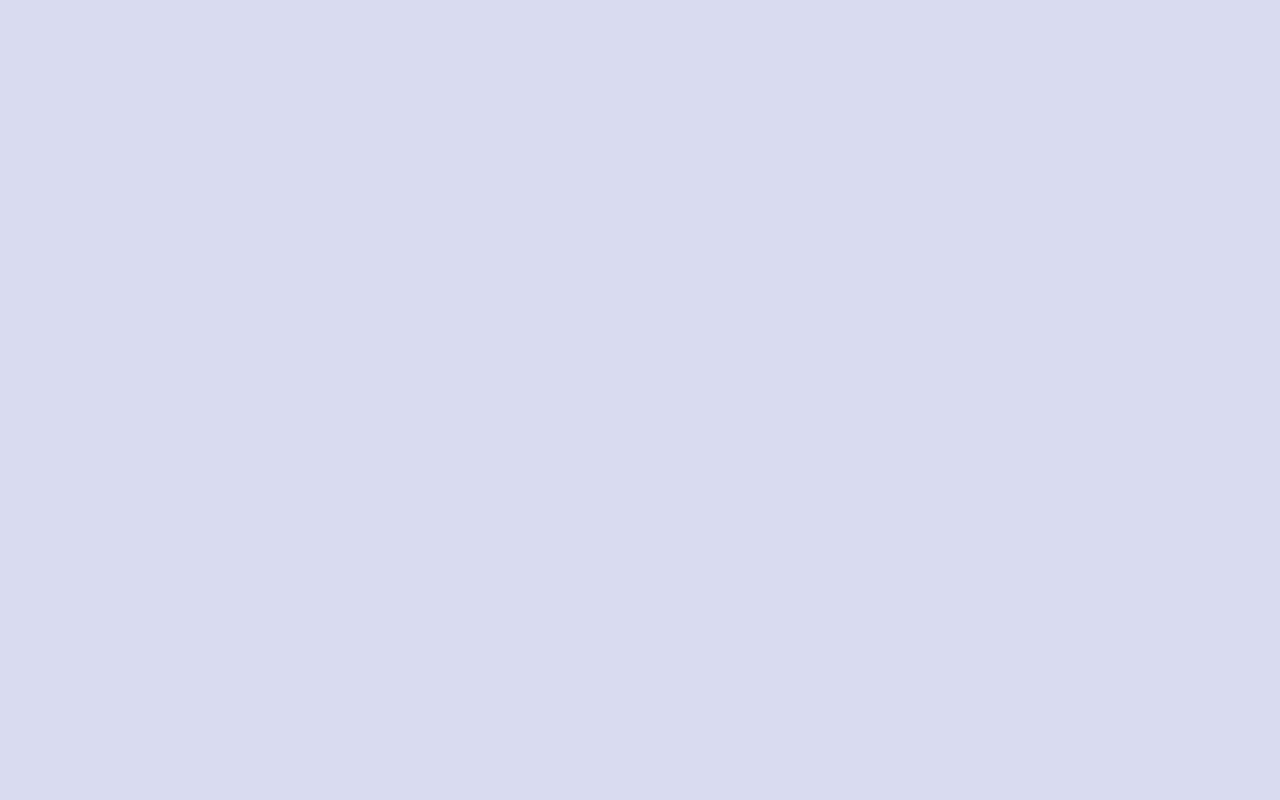
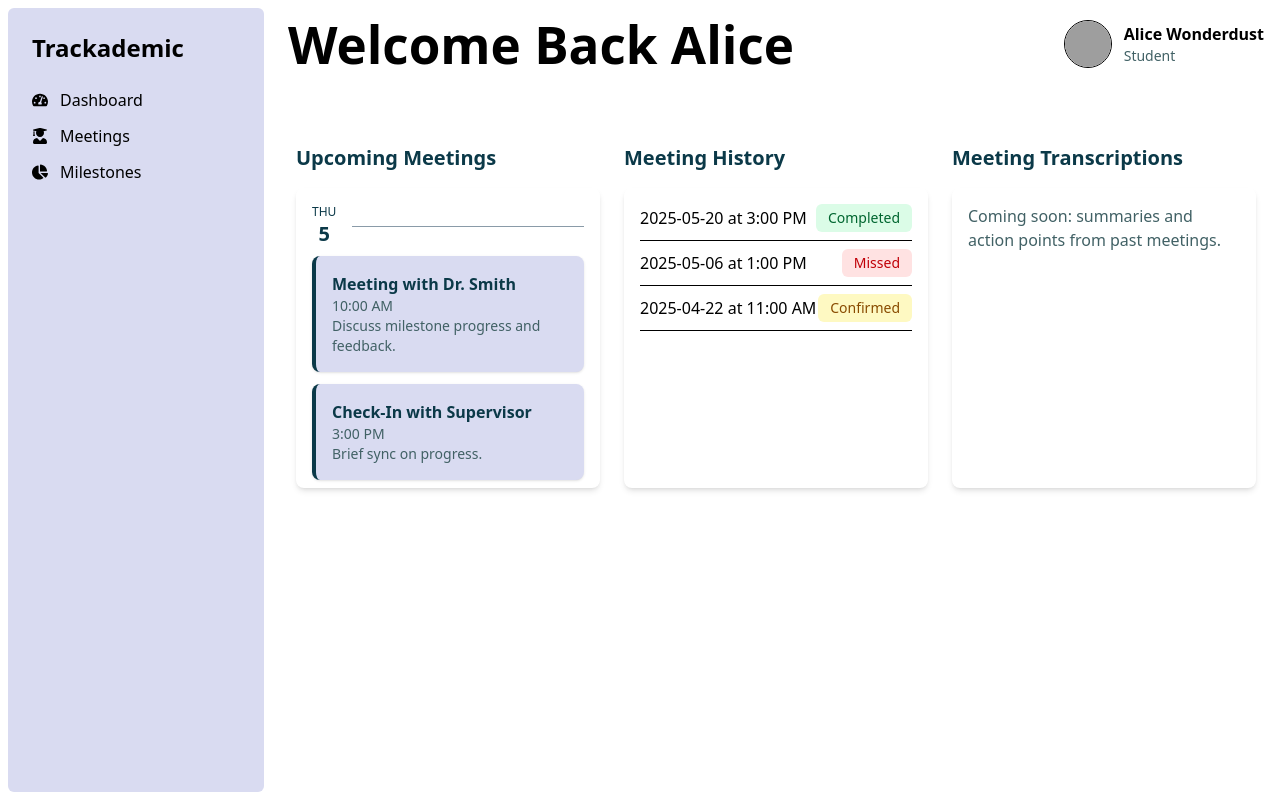
Before and after one commit to christopherjude/trackademic, a React (Vite) app in the folder frontend/: page /student/dashboard in a window 1280 px wide. Before the commit this address had no page. Built offline with nearby package versions, Linux system fonts and the light colour scheme; grey boxes are pictures that could not be loaded.

Commit message:
UI Updates
- Impl Student dashboard
- Fix layout

```diff
--- a/frontend/package.json
+++ b/frontend/package.json
@@ -14,6 +14,7 @@
     "@tailwindcss/vite": "^4.1.7",
     "react": "^19.1.0",
     "react-dom": "^19.1.0",
+    "react-icons": "^5.5.0",
     "react-router-dom": "^7.6.0"
   },
   "devDependencies": {
--- a/frontend/src/App.tsx
+++ b/frontend/src/App.tsx
@@ -1,8 +1,9 @@
-import '@/styles/App.css'
-import MainLayout from '@/layouts/MainLayout'
-import Home from './pages/Home'
-import Login from './pages/Login'
-import { Routes, Route } from 'react-router-dom';
+import "@/styles/App.css";
+import MainLayout from "@/layouts/MainLayout";
+import Home from "./pages/Home";
+import Login from "./pages/Login";
+import { Routes, Route } from "react-router-dom";
+import StudentDashboard from "./pages/student/Dashboard";
 
 function App() {
     return (
@@ -14,8 +15,9 @@ function App() {
 
             {/* Pages without layout */}
             <Route path="/login" element={<Login />} />
+            <Route path="/student/dashboard" element={<StudentDashboard />} />
         </Routes>
-  )
+    );
 }
 
-export default App
+export default App;
--- a/frontend/src/components/auth/LoginForm.tsx
+++ b/frontend/src/components/auth/LoginForm.tsx
@@ -1,6 +1,15 @@
 import React from "react";
+import { useNavigate } from "react-router-dom";
 
 const LoginForm = () => {
+    const navigate = useNavigate();
+
+    const handleLogin = (e: React.FormEvent) => {
+        e.preventDefault();
+        // TODO - Validate credentials, map roles
+        navigate("/student/dashboard")
+    }
+
     return (
         <div className="w-full max-w-md p-8">
             <h2 className="text-2xl font-bold text-primary mb-2">Welcome Back</h2>
@@ -8,7 +17,7 @@ const LoginForm = () => {
                 Enter your email and password to access your account.
             </p>
 
-            <form className="space-y-4">
+            <form onSubmit={handleLogin} className="space-y-4">
                 <div>
                     <label className="text-sm text-secondary">Email</label>
                     <input
--- /dev/null
+++ b/frontend/src/components/dashboard/SideBar.tsx
@@ -0,0 +1,56 @@
+import React from "react";
+import {
+    FaTachometerAlt,
+    FaUserGraduate,
+    FaUsers,
+    FaChartPie,
+    FaCog,
+} from "react-icons/fa";
+
+type Role = "student" | "supervisor" | "director";
+
+interface SidebarProps {
+    role: Role;
+}
+
+const navItems: Record<Role, { icon: React.ReactNode; label: string }[]> = {
+    student: [
+        { icon: <FaTachometerAlt />, label: "Dashboard" },
+        { icon: <FaUserGraduate />, label: "Meetings" },
+        { icon: <FaChartPie />, label: "Milestones" },
+    ],
+    supervisor: [
+        { icon: <FaTachometerAlt />, label: "Dashboard" },
+        { icon: <FaUsers />, label: "Students" },
+        { icon: <FaChartPie />, label: "Analytics" },
+    ],
+    director: [
+        { icon: <FaTachometerAlt />, label: "Dashboard" },
+        { icon: <FaUsers />, label: "Supervisors" },
+        { icon: <FaChartPie />, label: "Reports" },
+        { icon: <FaCog />, label: "Settings" },
+    ],
+};
+
+const Sidebar: React.FC<SidebarProps> = ({ role }) => {
+    return (
+        <div className="p-2">
+            <aside className="w-64 h-full bg-background-light text-black p-6 space-y-6 rounded-md">
+                <div className="text-2xl font-bold">Trackademic</div>
+                <nav className="space-y-3">
+                    {navItems[role].map((item, idx) => (
+                        <div
+                            key={idx}
+                            className="flex items-center gap-3 hover:text-primary cursor-pointer"
+                        >
+                            <span>{item.icon}</span>
+                            <span>{item.label}</span>
+                        </div>
+                    ))}
+                </nav>
+            </aside>
+        </div>
+    );
+};
+
+export default Sidebar;
--- /dev/null
+++ b/frontend/src/components/dashboard/TopBar.tsx
@@ -0,0 +1,29 @@
+import React from "react";
+
+interface TopbarProps {
+    firstName: string;
+    lastName: string;
+    role: string;
+    avatarUrl?: string;
+}
+
+const Topbar: React.FC<TopbarProps> = ({ firstName, lastName, role, avatarUrl }) => {
+    return (
+        <header className="flex text-black items-center justify-between py-4 px-4 bg-white">
+            <h1 className="text-xl font-semibold">Welcome Back {firstName}</h1>
+            <div className="flex items-center gap-3">
+                <img
+                    src={avatarUrl || "/avatar.png"}
+                    alt="Avatar"
+                    className="w-12 h-12 rounded-full border"
+                />
+                <div className="text-left">
+                    <p className="font-semibold">{firstName} {lastName}</p>
+                    <p className="text-sm text-secondary">{role}</p>
+                </div>
+           </div>
+        </header>
+    );
+};
+
+export default Topbar;
--- /dev/null
+++ b/frontend/src/components/meetings/MeetingHistoryCard.tsx
@@ -0,0 +1,42 @@
+import React from "react";
+
+const history = [
+  { date: "2025-05-20 at 3:00 PM", status: "Completed" },
+  { date: "2025-05-06 at 1:00 PM", status: "Missed" },
+  { date: "2025-04-22 at 11:00 AM", status: "Confirmed" },
+];
+
+const getStatusColor = (status: string) => {
+  switch (status) {
+    case "Completed":
+      return "bg-green-100 text-green-800";
+    case "Missed":
+      return "bg-red-100 text-red-700";
+    case "Confirmed":
+      return "bg-yellow-100 text-yellow-800";
+    default:
+      return "bg-gray-100 text-gray-700";
+  }
+};
+
+const MeetingHistoryCard = () => {
+  return (
+    <div className="flex-col">
+      <h3 className="text-xl font-semibold text-primary mb-4">Meeting History</h3>
+      <div className="shadow-md text-black p-4 w-full h-full max-h-[300px] rounded-lg bg-surface">
+      <ul className="space-y-2">
+        {history.map((meeting, index) => (
+          <li key={index} className="flex justify-between items-center border-b pb-2">
+            <span>{meeting.date}</span>
+            <span className={`px-3 py-1 rounded-md text-sm ${getStatusColor(meeting.status)}`}>
+              {meeting.status}
+            </span>
+          </li>
+        ))}
+      </ul>
+      </div>
+    </div>
+  );
+};
+
+export default MeetingHistoryCard;
--- /dev/null
+++ b/frontend/src/components/meetings/MeetingTranscriptionsCard.tsx
@@ -0,0 +1,36 @@
+import React from "react";
+
+const groupedMeetings = {
+  '2025-06-05': [
+    {
+      title: 'Dr. Smith',
+      time: '10:00 AM',
+      description: 'Start backend',
+    },
+    {
+      title: 'Prof. Dumbledore',
+      time: '3:00 PM',
+      description: 'UX Focus',
+    },
+  ],
+  '2025-06-06': [
+    {
+      title: 'Mr. Strange',
+      time: '1:00 PM',
+      description: 'Finalize report',
+    },
+  ],
+};
+
+const MeetingTranscriptionsCard = () => {
+  return (
+    <div className="flex-col">
+    <h3 className="text-xl font-semibold text-primary mb-4">Meeting Transcriptions</h3>
+    <div className="shadow-md text-black p-4 w-full h-full max-h-[300px] rounded-lg bg-surface">
+      <p className="text-secondary">Coming soon: summaries and action points from past meetings.</p>
+    </div>
+    </div>
+  );
+};
+
+export default MeetingTranscriptionsCard;
--- /dev/null
+++ b/frontend/src/components/meetings/MeetingsOverview.tsx
@@ -0,0 +1,16 @@
+import React from "react";
+import UpcomingMeetingCard from "./UpcomingMeetingCard";
+import MeetingHistoryCard from "./MeetingHistoryCard";
+import MeetingTranscriptionsCard from "./MeetingTranscriptionsCard";
+
+const MeetingsOverview = () => {
+  return (
+    <div className="grid grid-cols-1 md:grid-cols-3 gap-6 mt-8">
+      <UpcomingMeetingCard />
+      <MeetingHistoryCard />
+      <MeetingTranscriptionsCard />
+    </div>
+  );
+};
+
+export default MeetingsOverview;
--- /dev/null
+++ b/frontend/src/components/meetings/UpcomingMeetingCard.tsx
@@ -0,0 +1,66 @@
+// components/student/UpcomingMeetingCard.tsx
+import React from 'react';
+
+const groupedMeetings = {
+  '2025-06-05': [
+    {
+      title: 'Meeting with Dr. Smith',
+      time: '10:00 AM',
+      description: 'Discuss milestone progress and feedback.',
+      status: 'Pending',
+    },
+    {
+      title: 'Check-In with Supervisor',
+      time: '3:00 PM',
+      description: 'Brief sync on progress.',
+      status: 'Pending',
+    },
+  ],
+  '2025-06-06': [
+    {
+      title: 'Milestone Review',
+      time: '1:00 PM',
+      description: 'Detailed review of deliverables.',
+      status: 'Confirmed',
+    },
+  ],
+};
+
+const UpcomingMeetingCard = () => {
+  return (
+    <div className='flex-col'>
+    <h2 className="text-xl font-semibold text-primary mb-4">Upcoming Meetings</h2>
+    <div className="bg-surface p-4 rounded-lg shadow-md w-full h-full overflow-y-auto max-h-[300px]">
+      {Object.entries(groupedMeetings).map(([date, meetings]) => {
+        const d = new Date(date);
+        const day = d.toLocaleDateString('en-US', { weekday: 'short' }).toUpperCase();
+        const dateNum = d.getDate();
+
+        return (
+          <div key={date} className="mb-6">
+            <div className="flex items-center gap-4 mb-2">
+              <div className="text-center text-primary font-medium">
+                <div className="text-xs">{day}</div>
+                <div className="text-xl font-bold">{dateNum}</div>
+              </div>
+              <div className="flex-1 border-t border-muted"></div>
+            </div>
+            {meetings.map((meeting, idx) => (
+              <div
+                key={idx}
+                className="bg-background-light rounded-lg p-4 mb-3 shadow-sm border-l-4 border-primary"
+              >
+                <div className="font-semibold text-primary">{meeting.title}</div>
+                <div className="text-sm text-secondary">{meeting.time}</div>
+                <div className="text-sm text-secondary">{meeting.description}</div>
+              </div>
+            ))}
+          </div>
+        );
+      })}
+    </div>
+    </div>
+  );
+};
+
+export default UpcomingMeetingCard;
--- /dev/null
+++ b/frontend/src/layouts/DashboardLayout.tsx
@@ -0,0 +1,39 @@
+import React from "react";
+import Topbar from "@/components/dashboard/TopBar";
+import Sidebar from "@/components/dashboard/SideBar";
+
+type Role = "student" | "supervisor" | "director";
+
+interface DashboardLayoutProps {
+    children: React.ReactNode;
+    role: Role;
+    user: {
+        firstName: string;
+        lastName: string;
+        role: string;
+        avatarUrl?: string;
+    };
+}
+
+const DashboardLayout: React.FC<DashboardLayoutProps> = ({
+    children,
+    role,
+    user,
+}) => {
+    return (
+        <div className="flex min-h-screen bg-white">
+            <Sidebar role={role} />
+            <div className="flex-1 flex flex-col overflow-hidden">
+                <Topbar
+                    firstName={user.firstName}
+                    lastName={user.lastName}
+                    role={user.role}
+                    avatarUrl={user.avatarUrl}
+                />
+                <main className="flex-1 overflow-y-auto p-6 bg-white">{children}</main>
+            </div>
+        </div>
+    );
+};
+
+export default DashboardLayout;
--- /dev/null
+++ b/frontend/src/pages/student/Dashboard.tsx
@@ -0,0 +1,15 @@
+import DashboardLayout from "@/layouts/DashboardLayout";
+import MeetingsOverview from "@/components/meetings/MeetingsOverview";
+
+const StudentDashboard = () => {
+  return (
+    <DashboardLayout
+      role="student"
+      user={{ firstName: "Alice", lastName: "Wonderdust", role: "Student", avatarUrl: "/avatar.png" }}
+    >
+    <MeetingsOverview />
+    </DashboardLayout>
+  );
+};
+
+export default StudentDashboard;
--- a/frontend/src/styles/index.css
+++ b/frontend/src/styles/index.css
@@ -72,7 +72,7 @@
 }
 
 :root {
-  font-family: system-ui, Avenir, Helvetica, Arial, sans-serif;
+  font-family:  system-ui, Avenir, Helvetica, Arial, sans-serif;
   line-height: 1.5;
   font-weight: 400;
 
@@ -128,3 +128,23 @@ button:focus-visible {
 .card {
   @apply p-6 rounded-lg shadow-md bg-surface-light h-[208px] w-[384px];
 }
+
+/* App.css or index.css */
+::-webkit-scrollbar {
+  width: 8px;
+}
+
+::-webkit-scrollbar-track {
+  background: transparent;
+}
+
+::-webkit-scrollbar-thumb {
+  background-color: var(--color-muted);
+  border-radius: 9999px; /* pill shape */
+  border: 2px solid transparent;
+  background-clip: content-box;
+}
+
+::-webkit-scrollbar-thumb:hover {
+  background-color: var(--color-secondary);
+}
```
Also changed, not shown: 1 other file (tests, documents, lock files or other folders). Lines whose indentation alone changed are shown as unchanged.
